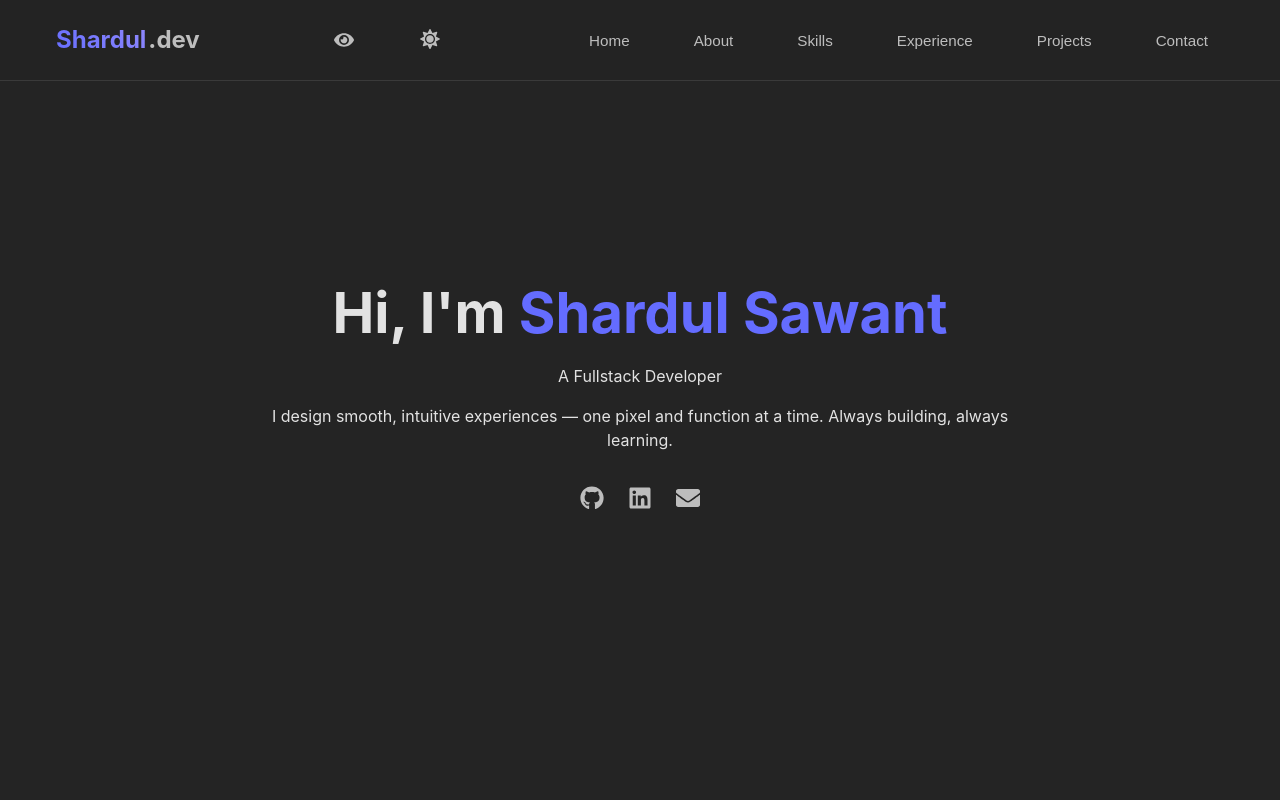
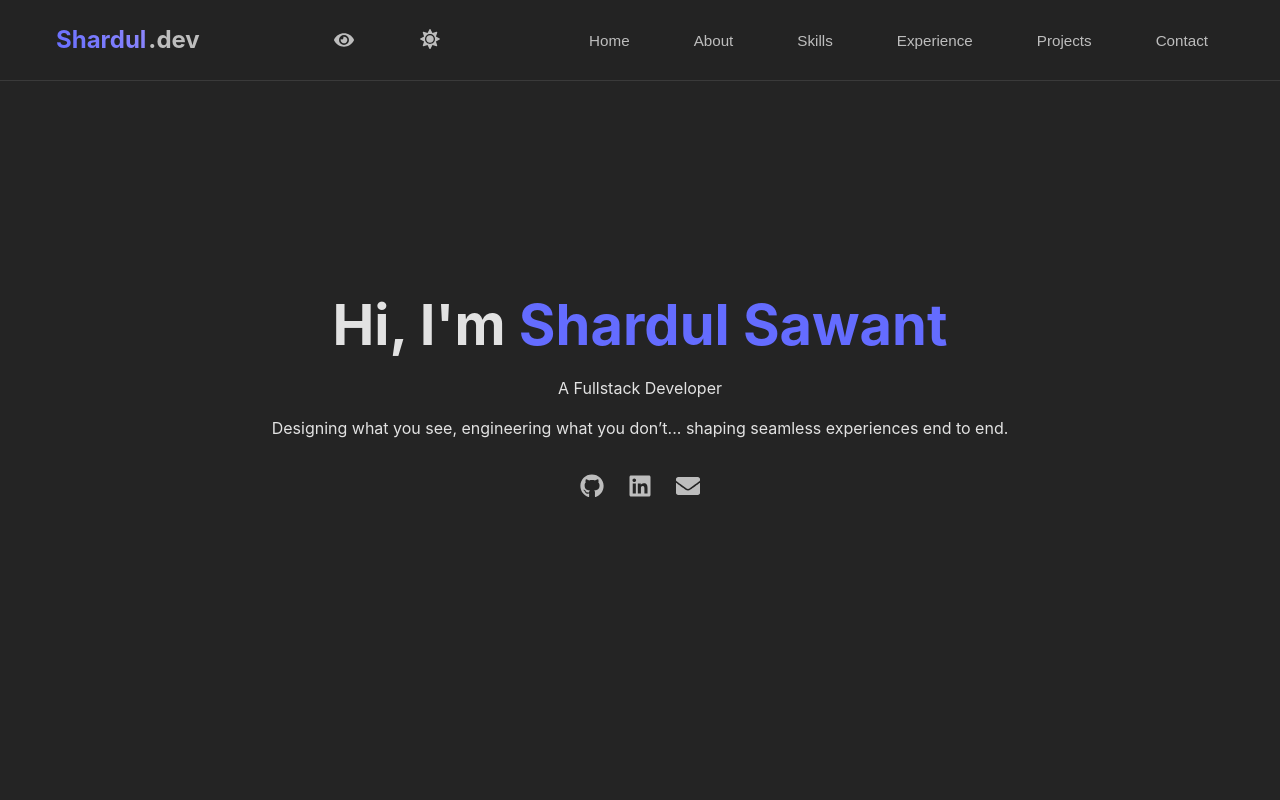
Before and after one commit to carnifex-cmd/personalWebsite, a React (Vite) app: page / in a window 1280 px wide. Shown: the top 800 px of the page. Built offline with nearby package versions, Linux system fonts and the light colour scheme.

Commit message:
Edited hero section

```diff
--- a/src/components/Hero.jsx
+++ b/src/components/Hero.jsx
@@ -54,7 +54,7 @@ const Hero = () => {
             animate={{ opacity: 1 }}
             transition={{ delay: 2.5, duration: 0.5 }}
           >
-          I design smooth, intuitive experiences — one pixel and function at a time. Always building, always learning.
+          Designing what you see, engineering what you don’t... shaping seamless experiences end to end.
           </motion.p>
 
           <motion.div
```
